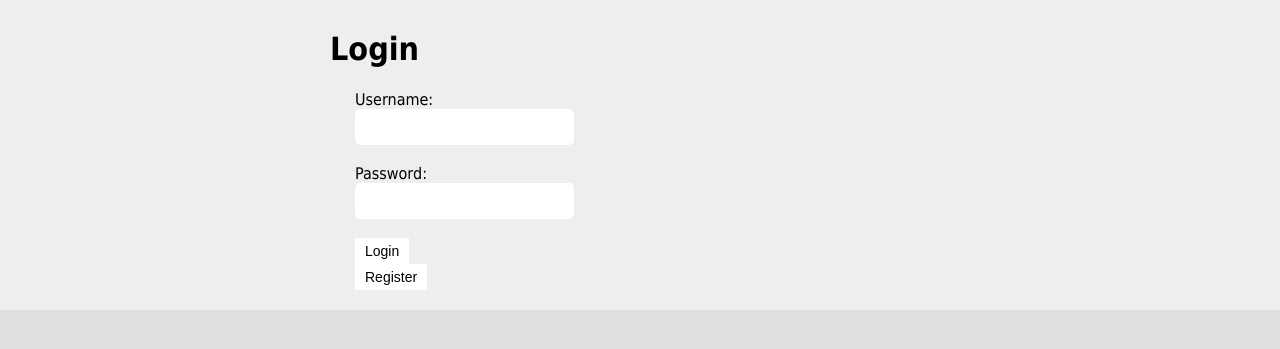
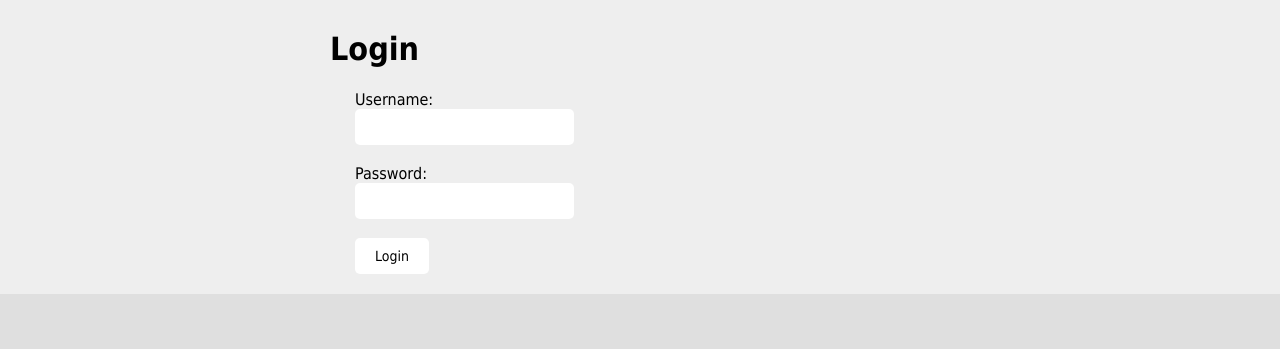
Before and after one commit to lawrenceliu2/xmdt, a Flask app: page / in a window 1280 px wide. Shown: the part 201-550 px from the top of the page. Run offline with Flask 2, Linux system fonts and the light colour scheme.

Commit message:
updated html

```diff
--- a/templates/login.html
+++ b/templates/login.html
@@ -89,8 +89,12 @@
 		background-color: #fff;
 		border: none;
 		outline: none;
-		padding: 5px 10px;
+		padding: 10px 20px;
 		font-size: 14px;
+		border-radius: 5px;
+		font-family: "Tahoma","DejaVu Sans",sans-serif;
+		margin: 0 auto;
+		position: relative;
 	}
 
 	input[type=submit]:active {
@@ -116,9 +120,6 @@
 					<br><br>
 					<input type="submit" value="Login">
 				</form>
-				<form style="position: relative; left: 25px;" action="/register" method="POST">
-				  <input type="submit" value="Register">
-				</form>
 			</div>
 		</div>
 	</div>
--- a/templates/profile.html
+++ b/templates/profile.html
@@ -177,7 +177,7 @@
 	</div>
 	<div id="info-pane-wrapper">
 	  <div id="info-pane-content">
-	    <h1 style="font-family: monospace">Story title</h1>
+	    <h1 style="font-family: monospace; margin-top: 0;">Story title</h1>
 	    <div id="story-pane">
 	      <div style="background-color: rgba(199,72,72,0.1);" class="story-entry">
 		<p>Lorem ipsum dolor sit amet, consectetur adipiscing elit. Vestibulum molestie vitae odio vel placerat. Nulla facilisi. Sed pretium arcu vel porta malesuada. Fusce ante turpis, dictum nec euismod vel, accumsan vel sem. Etiam varius, sem et rutrum placerat, ipsum est iaculis orci, a scelerisque mauris lacus eget turpis. Fusce felis eros, scelerisque eget nibh vel, elementum aliquam velit. Vestibulum iaculis gravida est et tincidunt. Nulla tortor augue, sodales vel luctus sit amet, facilisis quis purus. Curabitur quis magna scelerisque, volutpat justo vehicula, mattis est. Suspendisse vel dui feugiat, hendrerit nisl vitae, facilisis leo. Aliquam erat volutpat. Duis tristique tortor ornare, posuere turpis a, pellentesque augue.</p>
```
